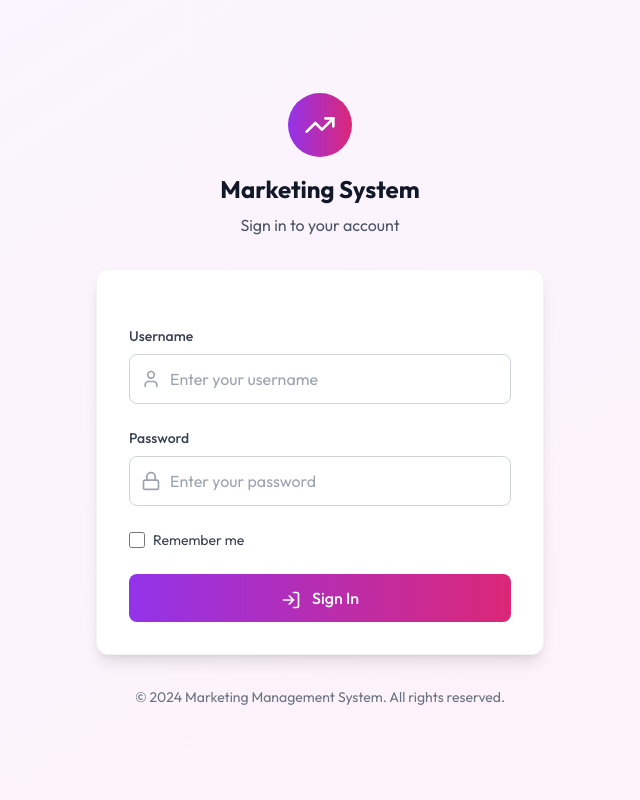
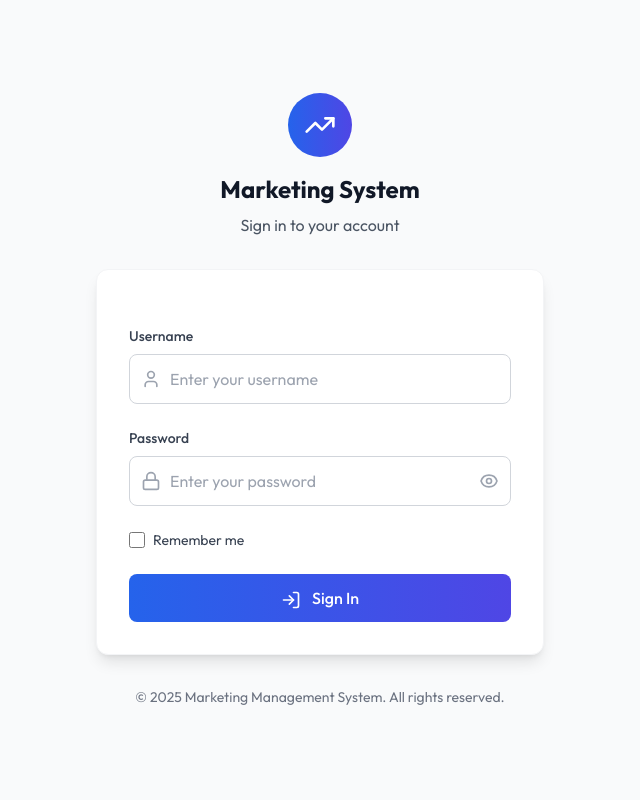
Before and after one commit to Beforth/b4th-Marketing, a Django app: page /login/ in a window 1280 px wide. Shown: the whole page, without its empty margins (320-960 px from the left). Run offline with Django 4.2, Linux system fonts and the light colour scheme; some libraries are stand-ins or nearby versions.

Commit message:
fix login page color

```diff
--- a/marketing_app/templates/marketing/login.html
+++ b/marketing_app/templates/marketing/login.html
@@ -11,11 +11,12 @@
         body { font-family: 'Outfit', sans-serif; }
     </style>
 </head>
-<body class="bg-gradient-to-br from-purple-50 to-pink-50 min-h-screen flex items-center justify-center p-4">
+<body class="bg-gray-50 min-h-screen flex items-center justify-center p-4">
+    <div class="w-full max-w-md">
     <div class="w-full max-w-md">
         <!-- Logo and Brand -->
         <div class="text-center mb-8">
-            <div class="inline-flex items-center justify-center w-16 h-16 bg-gradient-to-r from-purple-600 to-pink-600 rounded-full mb-4">
+            <div class="inline-flex items-center justify-center w-16 h-16 bg-gradient-to-r from-blue-600 to-indigo-600 rounded-full mb-4">
                 <i data-lucide="trending-up" class="w-8 h-8 text-white"></i>
             </div>
             <h1 class="text-2xl font-bold text-gray-900 mb-2">Marketing System</h1>
@@ -50,7 +51,7 @@
                             name="username"
                             id="id_username"
                             required
-                            class="block w-full pl-10 pr-3 py-3 border border-gray-300 rounded-lg focus:ring-2 focus:ring-purple-500 focus:border-purple-500 transition-colors"
+                            class="block w-full pl-10 pr-3 py-3 border border-gray-300 rounded-lg focus:ring-2 focus:ring-blue-500 focus:border-blue-500 transition-colors"
                             placeholder="Enter your username"
                         >
                     </div>
@@ -70,9 +71,23 @@
                             name="password"
                             id="id_password"
                             required
-                            class="block w-full pl-10 pr-3 py-3 border border-gray-300 rounded-lg focus:ring-2 focus:ring-purple-500 focus:border-purple-500 transition-colors"
+                            class="block w-full pl-10 pr-12 py-3 border border-gray-300 rounded-lg focus:ring-2 focus:ring-blue-500 focus:border-blue-500 transition-colors"
                             placeholder="Enter your password"
                         >
+                        <button
+                            type="button"
+                            onclick="togglePasswordVisibility()"
+                            id="togglePassword"
+                            class="absolute inset-y-0 right-0 pr-3 flex items-center text-gray-400 hover:text-gray-600 transition-colors focus:outline-none"
+                        >
+                            <svg id="eyeIconOpen" class="w-5 h-5" fill="none" stroke="currentColor" viewBox="0 0 24 24">
+                                <path stroke-linecap="round" stroke-linejoin="round" stroke-width="2" d="M15 12a3 3 0 11-6 0 3 3 0 016 0z"></path>
+                                <path stroke-linecap="round" stroke-linejoin="round" stroke-width="2" d="M2.458 12C3.732 7.943 7.523 5 12 5c4.478 0 8.268 2.943 9.542 7-1.274 4.057-5.064 7-9.542 7-4.477 0-8.268-2.943-9.542-7z"></path>
+                            </svg>
+                            <svg id="eyeIconClosed" class="w-5 h-5 hidden" fill="none" stroke="currentColor" viewBox="0 0 24 24">
+                                <path stroke-linecap="round" stroke-linejoin="round" stroke-width="2" d="M13.875 18.825A10.05 10.05 0 0112 19c-4.478 0-8.268-2.943-9.543-7a9.97 9.97 0 011.563-3.029m5.858.908a3 3 0 114.243 4.243M9.878 9.878l4.242 4.242M9.88 9.88l-3.29-3.29m7.532 7.532l3.29 3.29M3 3l3.59 3.59m0 0A9.953 9.953 0 0112 5c4.478 0 8.268 2.943 9.543 7a10.025 10.025 0 01-4.132 5.411m0 0L21 21"></path>
+                            </svg>
+                        </button>
                     </div>
                 </div>
 
@@ -83,7 +98,7 @@
                             type="checkbox"
                             id="remember_me"
                             name="remember_me"
-                            class="h-4 w-4 text-purple-600 focus:ring-purple-500 border-gray-300 rounded"
+                            class="h-4 w-4 text-blue-600 focus:ring-blue-500 border-gray-300 rounded"
                         >
                         <label for="remember_me" class="ml-2 block text-sm text-gray-700">
                             Remember me
@@ -94,7 +109,7 @@
                 <!-- Submit Button -->
                 <button
                     type="submit"
-                    class="w-full bg-gradient-to-r from-purple-600 to-pink-600 text-white py-3 px-4 rounded-lg font-medium hover:from-purple-700 hover:to-pink-700 focus:outline-none focus:ring-2 focus:ring-purple-500 focus:ring-offset-2 transition-all duration-200 transform hover:scale-[1.02]"
+                    class="w-full bg-gradient-to-r from-blue-600 to-indigo-600 text-white py-3 px-4 rounded-lg font-medium hover:from-blue-700 hover:to-indigo-700 focus:outline-none focus:ring-2 focus:ring-blue-500 focus:ring-offset-2 transition-all duration-200 transform hover:scale-[1.02]"
                 >
                     <i data-lucide="log-in" class="w-5 h-5 inline mr-2"></i>
                     Sign In
@@ -106,7 +121,7 @@
                 <div class="mt-6 pt-6 border-t border-gray-200">
                     <a
                         href="/admin/"
-                        class="block text-center text-sm text-purple-600 hover:text-purple-700 font-medium"
+                        class="block text-center text-sm text-blue-600 hover:text-blue-700 font-medium"
                     >
                         <i data-lucide="settings" class="w-4 h-4 inline mr-1"></i>
                         Admin Panel
@@ -118,7 +133,7 @@
         <!-- Footer -->
         <div class="text-center mt-8">
             <p class="text-sm text-gray-500">
-                © 2024 Marketing Management System. All rights reserved.
+                © 2025 Marketing Management System. All rights reserved.
             </p>
         </div>
     </div>
@@ -127,6 +142,23 @@
         // Initialize Lucide icons
         lucide.createIcons();
 
+        // Password visibility toggle function
+        function togglePasswordVisibility() {
+            const passwordInput = document.getElementById('id_password');
+            const eyeIconOpen = document.getElementById('eyeIconOpen');
+            const eyeIconClosed = document.getElementById('eyeIconClosed');
+
+            if (passwordInput.type === 'password') {
+                passwordInput.type = 'text';
+                eyeIconOpen.classList.add('hidden');
+                eyeIconClosed.classList.remove('hidden');
+            } else {
+                passwordInput.type = 'password';
+                eyeIconOpen.classList.remove('hidden');
+                eyeIconClosed.classList.add('hidden');
+            }
+        }
+
         // Add some nice animations
         document.addEventListener('DOMContentLoaded', function() {
             const form = document.querySelector('form');
@@ -134,11 +166,11 @@
 
             inputs.forEach(input => {
                 input.addEventListener('focus', function() {
-                    this.parentElement.classList.add('ring-2', 'ring-purple-500');
+                    this.parentElement.classList.add('ring-2', 'ring-blue-500');
                 });
 
                 input.addEventListener('blur', function() {
-                    this.parentElement.classList.remove('ring-2', 'ring-purple-500');
+                    this.parentElement.classList.remove('ring-2', 'ring-blue-500');
                 });
             });
         });
```
Also changed, not shown: db.sqlite3.
